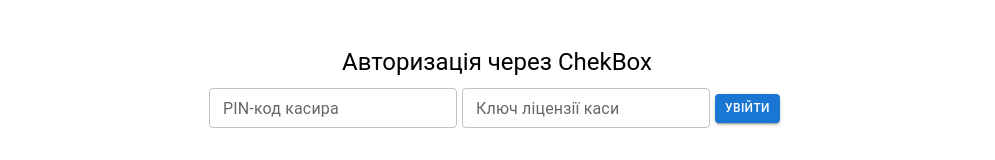
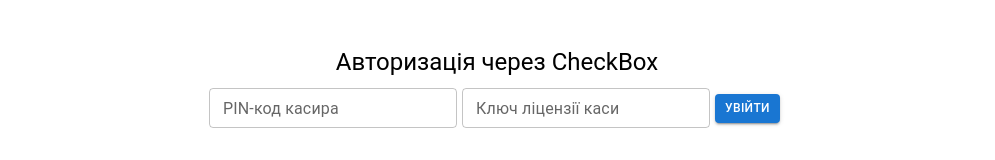
Before and after one commit to rakovinafap/chekbox_volia, a React (Create React App) app: page / in a window 1280 px wide. Shown: the top 160 px of the page, without its empty margins (143-1138 px from the left). Built offline with nearby package versions, Linux system fonts and the light colour scheme; some icons are missing.

Commit message:
fix title

```diff
--- a/src/mainComponent/mainComponent.js
+++ b/src/mainComponent/mainComponent.js
@@ -776,7 +776,7 @@
         const responseBody = await response.json(); // Преобразование тела ответа в JSON
         console.log(responseBody)
         console.log(responseBody.cash_register.active)
-        if (!responseBody === null) {setHasStatusShift(responseBody.cash_register.active)}
+        if (responseBody === null) {setHasStatusShift(responseBody.cash_register.active)}
 
 
        /*  setUserName(responseBody.cashier.full_name) */
@@ -808,7 +808,7 @@
         {!closeZ ? (
           <div style={{width: "auto"}}>
             <CustomDiv style={{marginTop: "30px", marginBottom: "-30px"}}>
-                  <Typography variant="h5" component="h2">Авторизація через ChekBox</Typography>
+                  <Typography variant="h5" component="h2">Авторизація через CheckBox</Typography>
             </CustomDiv>
 
             <LoginDiv >
```
